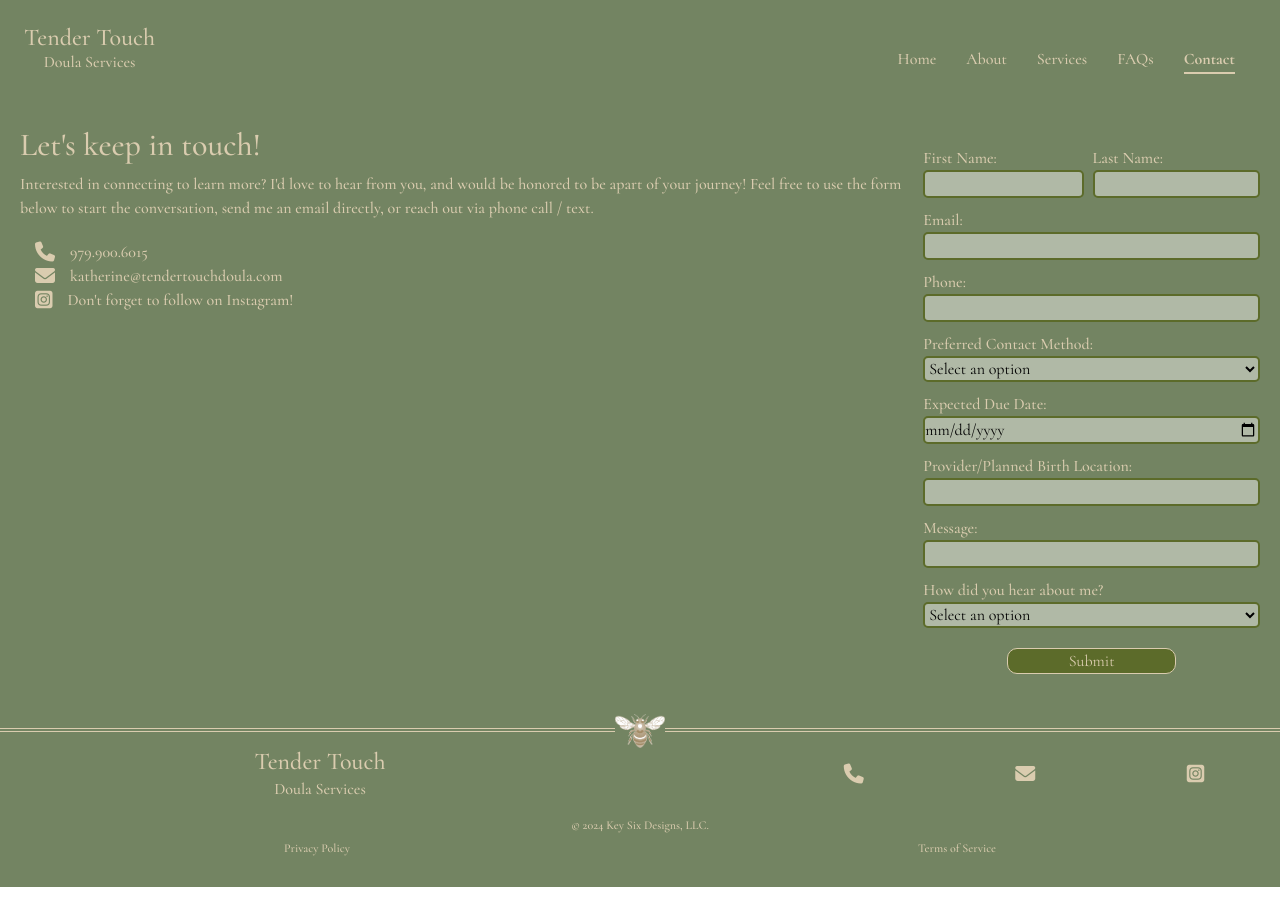
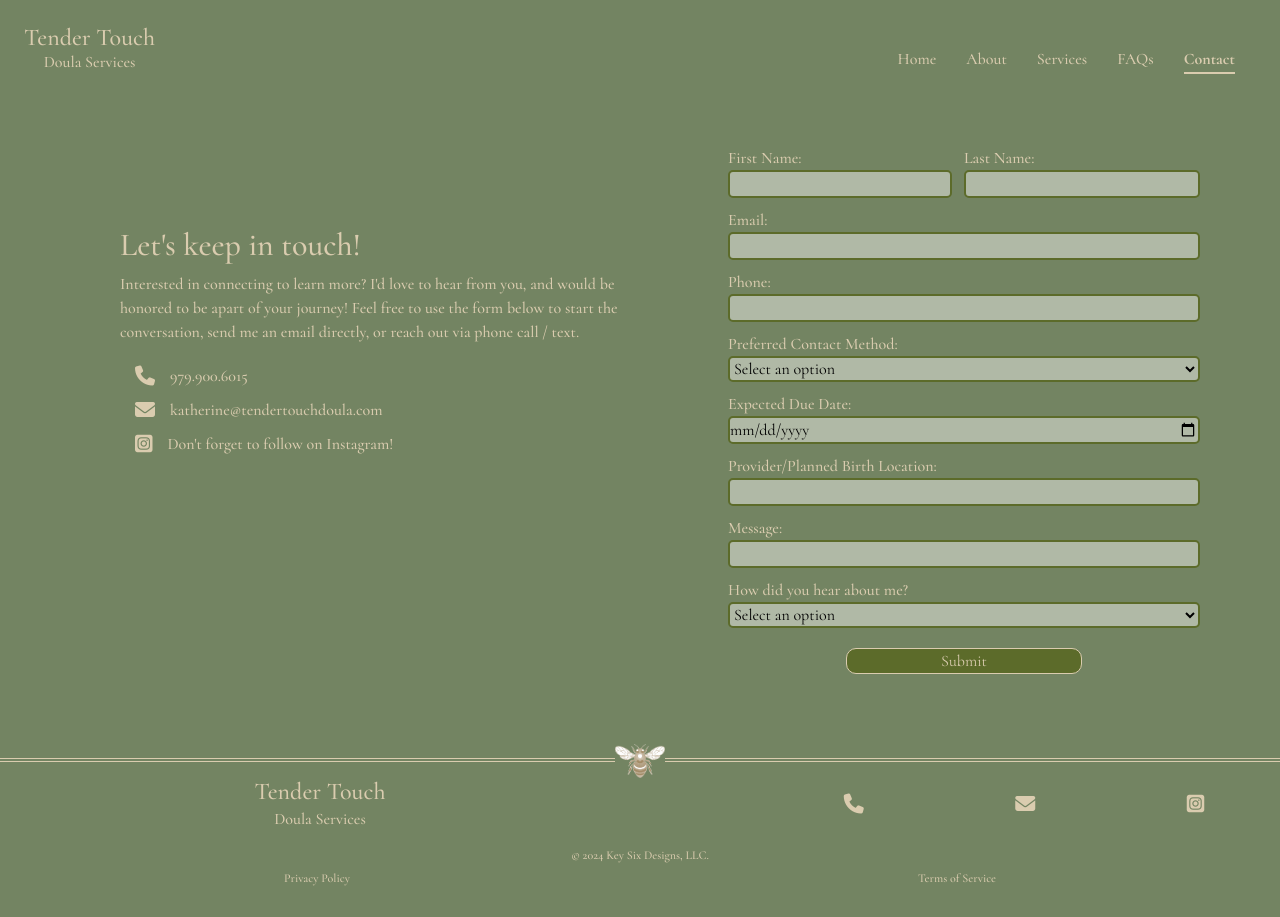
Before and after one commit to AHudg/holistic, a React (Vite) app: page /contact in a window 1280 px wide. Before the commit the page ends 887 px from the top, so only its background shows below. Built offline with nearby package versions, Linux system fonts and the light colour scheme.

Commit message:
Styled contact form to scale to desktop

```diff
--- a/src/pages/Contact/Contact.jsx
+++ b/src/pages/Contact/Contact.jsx
@@ -21,15 +21,18 @@ function Contact({}) {
 
   return (
     <section className="contactPage">
+      <div className="infoFrame">
         <div>
           <h2>Let's keep in touch!</h2>
           <p>
-          Interested in connecting to learn more? I'd love to hear from you, and
-          would be honored to be apart of your journey! Feel free to use the
-          form below to start the conversation, send me an email directly, or
-          reach out via phone call / text.
+            Interested in connecting to learn more? I'd love to hear from you,
+            and would be honored to be apart of your journey! Feel free to use
+            the form below to start the conversation, send me an email directly,
+            or reach out via phone call / text.
           </p>
+        </div>
 
+        <div>
           <div className="info">
             <a href="tel:979-900-6015">
               <i className="fa-solid fa-phone fa-lg"></i>
@@ -49,8 +52,9 @@ function Contact({}) {
             <p>Don't forget to follow on Instagram!</p>
           </div>
         </div>
+      </div>
 
-      <div>
+      <div className="formFrame">
         {screenSize <= breakpoint ? (
           <PageBreak textColor={"var(--paleCrumble)"} />
         ) : (
@@ -61,14 +65,14 @@ function Contact({}) {
           <input type="hidden" name="form-name" value="contact"></input>
 
           <div>
-            <div>
+            <div className="nameDiv">
               <label htmlFor="firstName">First Name:</label>
               <input type="text" id="firstName" name="firstName"></input>
             </div>
 
-            <div>
+            <div className="nameDiv">
               <label htmlFor="lastName">Last Name:</label>
-              <input type="text" id="lastName" name="lastName"></input>
+              <input type="text" name="lastName"></input>
             </div>
           </div>
 
--- a/src/pages/Contact/contact.css
+++ b/src/pages/Contact/contact.css
@@ -1,21 +1,24 @@
 /* Contact */
 .contactPage {
-  padding: 40px 20px 10px;
   color: var(--paleCrumble);
   background-color: var(--sage);
 }
 
-.contactPage > div > h2 {
+.infoFrame {
+  padding: 40px 20px 10px;
+}
+
+.infoFrame > div > h2 {
   font-size: 2rem;
 }
 
-.contactPage > div > p {
+.infoFrame > div > p {
   margin-bottom: 20px;
 }
 
 .info {
   display: flex;
-  margin-left: 15px;
+  margin: 0 0 10px 15px;
 }
 
 .info i {
@@ -26,14 +29,10 @@
   margin-right: 15px;
 }
 
-.info p {
-  margin-bottom: 20px;
-}
-
 form {
   display: flex;
   flex-direction: column;
-  margin: 10px 0;
+  padding: 10px 20px;
 }
 
 form > div {
@@ -51,13 +50,14 @@ select {
   border: 2px solid var(--meadow);
 }
 
-#firstName {
-  width: 95%;
-  margin-right: 5%;
+.nameDiv {
+  display: flex;
+  flex-direction: column;
+  width: 50%;
 }
 
-#lastName {
-  width: 100%;
+#firstName {
+  margin-right: 5%;
 }
 
 .contactBtn {
@@ -78,14 +78,40 @@ select {
 }
 
 @media screen and (min-width: 768px) {
+  .formFrame {
+    width: 100vw;
+  }
+
+  form {
+    width: 70vw;
+    margin: auto;
+  }
 }
 
 @media screen and (min-width: 992px) {
+  .infoFrame {
+    display: flex;
+  }
+
+  .infoFrame > div {
+    margin: 0 40px;
+  }
 }
 
 @media screen and (min-width: 1200px) {
   .contactPage {
     display: flex;
+    justify-content: space-between;
+    padding: 40px 60px;
+  }
+
+  .infoFrame {
+    flex-direction: column;
+    padding-top: 100px;
+  }
+
+  form {
+    width: 40vw;
   }
 }
 
```
Lines whose indentation alone changed are shown as unchanged.
